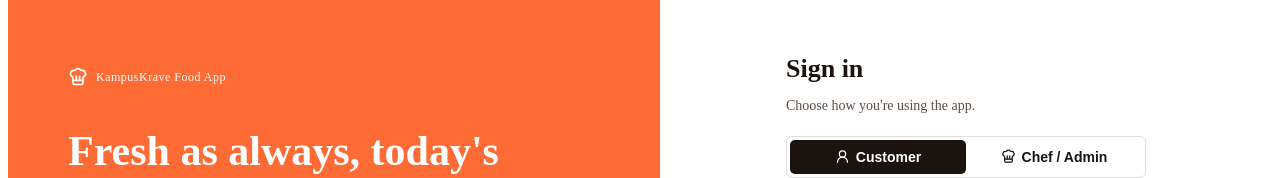
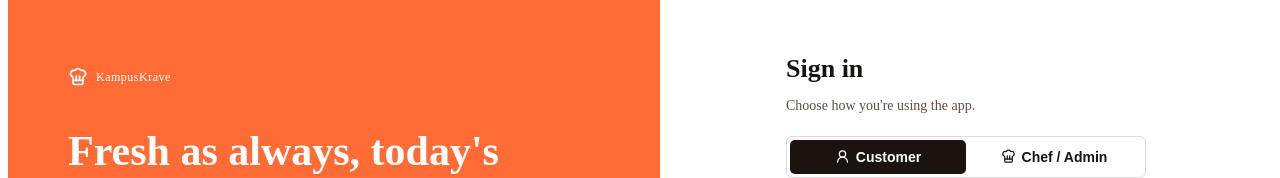
Before and after one commit to Kemmy112/kampuskrave, a React (Vite) app: page / in a window 1280 px wide. Shown: the part 194-372 px from the top of the page. Built offline with nearby package versions, Linux system fonts and the light colour scheme; no server answers; the database is empty.

Commit message:
name changed

```diff
--- a/src/pages/AuthPage/AuthPage.jsx
+++ b/src/pages/AuthPage/AuthPage.jsx
@@ -98,7 +98,7 @@ export default function AuthPage() {
         <div style={{ display: "flex", alignItems: "center", gap: 8 }}>
           <ChefHat size={20} />
           <span className="font-mono" style={{ fontSize: 12, letterSpacing: 0.5 }}>
-            KampusKrave Food App
+            KampusKrave
           </span>
         </div>
 
```
